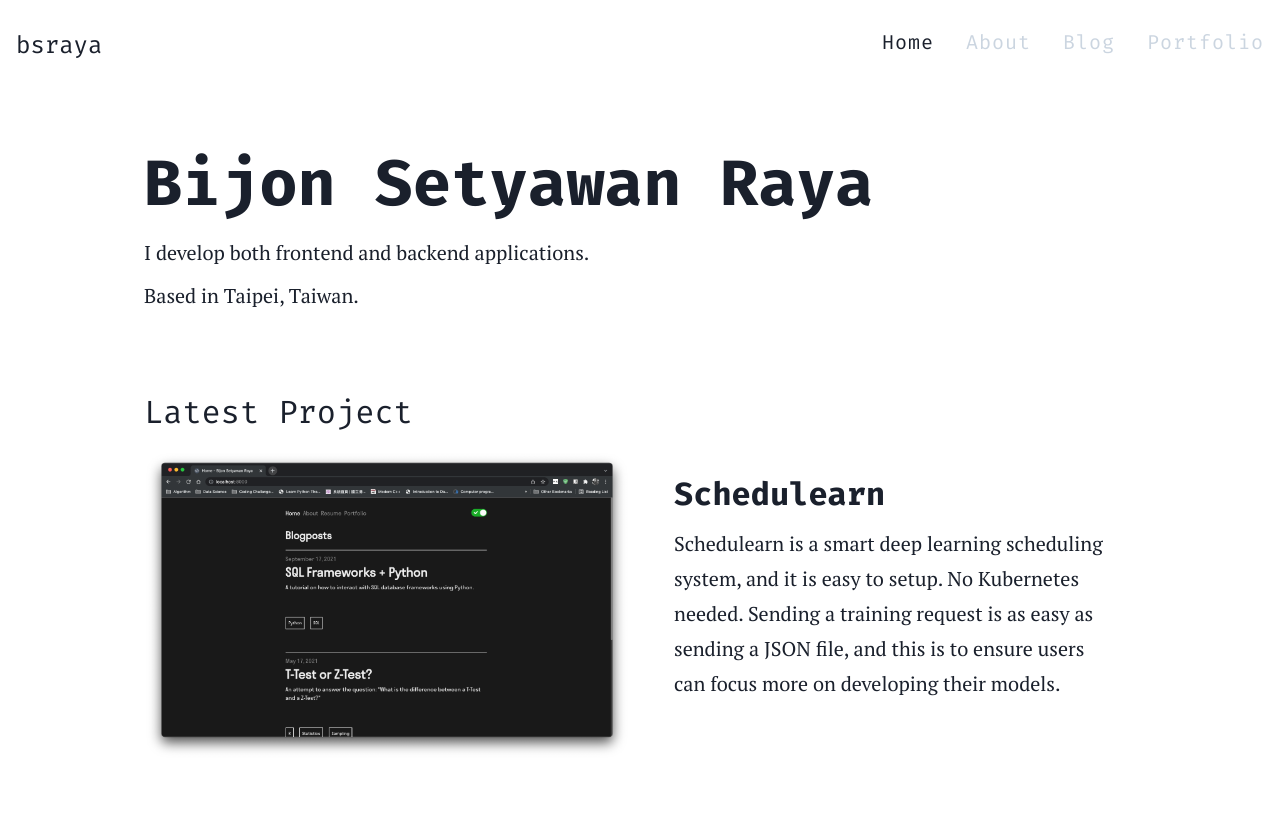
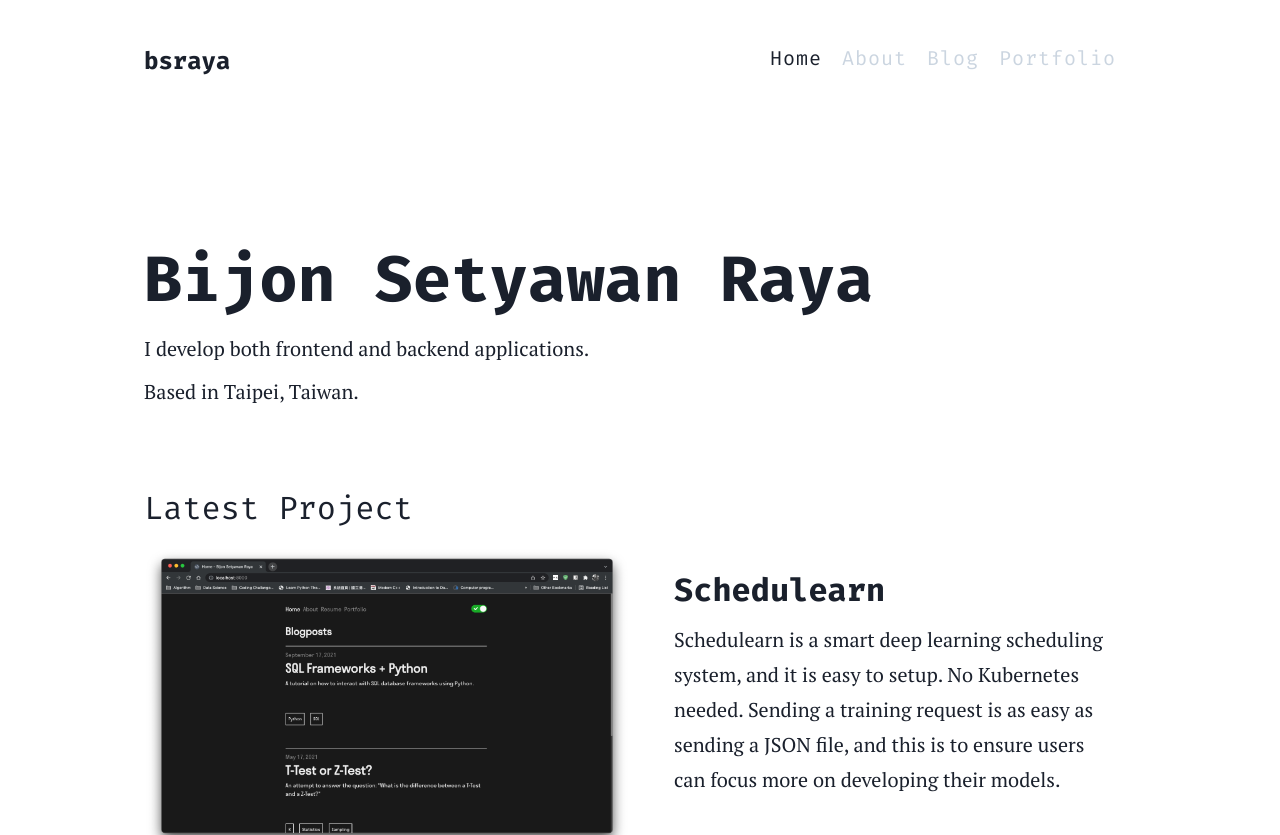
Before and after one commit to bsraya/bsraya, a Next.js app: page / in a window 1280 px wide. Shown: the top 835 px of the page. Built offline with nearby package versions, Linux system fonts and the light colour scheme; a small style sheet from the web is missing.

Commit message:
feature: fix layout

```diff
--- a/components/Layout.tsx
+++ b/components/Layout.tsx
@@ -9,22 +9,19 @@ import BackToTop from './Navigation/BackToTop'
 
 const Layout: React.FC<{ children: React.ReactNode }> = ({ children }) => {
     return (
-        <>
+        <Container
+            as="main"
+            my={10}
+            maxWidth="container.lg"
+        >
             <Navbar />
-            <Box as="main" >
-                <Container
-                    my={10}
-                    maxWidth="container.md"
-                >
-                    <Global
-                        styles={[prismStyles, katexStyles]}
-                    />
-                    {children}
-                </Container>
-                <BackToTop />
-                <Footer />
-            </Box>
-        </>
+            <Global
+                styles={[prismStyles, katexStyles]}
+            />
+            {children}
+            <Footer />
+            <BackToTop />
+        </Container>
     );
 }
 
--- a/components/Navigation/Bar.tsx
+++ b/components/Navigation/Bar.tsx
@@ -19,12 +19,11 @@ export default function Navigation(): JSX.Element {
                 <Text
                     fontFamily="Fira Code"
                     fontSize="2xl"
-                    ml="1rem"
-                    transition="transform 0.2s ease-in-out"
+                    fontWeight="700"
+                    transform='translateY(0px)'
+                    transition="box-shadow .15s ease-in-out, transform .15s ease-in-out"
                     _hover={{
-                        cursor: "pointer",
-                        transform: "scale(1.1)",
-                        transition: "transform 0.2s ease-in-out",
+                        transform: 'translateY(-5px)'
                     }}
                 >bsraya</Text>
             </Nextlink>
--- a/components/Navigation/Link.tsx
+++ b/components/Navigation/Link.tsx
@@ -17,7 +17,7 @@ export default function Navlink ({ href, children }: { href: string, children: R
     return (
         <NextLink href={href}>
             <Link
-                m={4}
+                mr={5}
                 variant="ghost"
                 fontFamily="Fira Code"
                 color={isActive ? "gray.800" : 'gray.300'}
--- a/pages/index.tsx
+++ b/pages/index.tsx
@@ -8,26 +8,23 @@ import {
     useBreakpointValue,
     LinkBox,
     LinkOverlay,
-    Flex,
 } from '@chakra-ui/react'
 import fs from 'fs'
 import path from 'path'
 import matter from 'gray-matter'
+import Image from 'next/image'
 import type { IPost } from '../lib/types'
 import { sortPosts } from '../lib/posts'
 import Seo from '../components/Seo'
-import Image from 'next/image'
-import Navbar from "../components/Navigation/Bar"
-import Footer from '../components/Footer'
+import Layout from '../components/Layout'
 
 export default function Home({ posts }: { posts: IPost[] }): JSX.Element {
     const isDesktop = useBreakpointValue({ base: false, md: true })
     return (
-        <>
-            <Navbar />
-            <Container maxWidth="container.lg">
+        <Layout>
             <Seo title="Home" type="website" />
             <VStack
+                mt="5rem"
                 spacing="5rem"
                 align="left"
             >
@@ -151,9 +148,7 @@ export default function Home({ posts }: { posts: IPost[] }): JSX.Element {
                     </SimpleGrid>
                 </Box>
             </VStack>
-            </Container>
-            <Footer />
-        </>
+        </Layout>
     )
 }
 
```
Also changed, not shown: pages/about.tsx (+2 -6 lines). Lines whose indentation alone changed are shown as unchanged.
